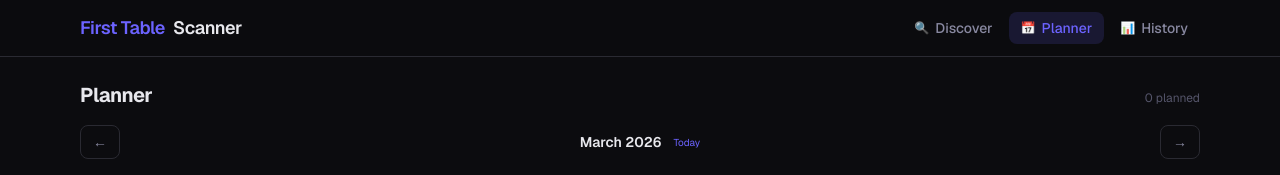
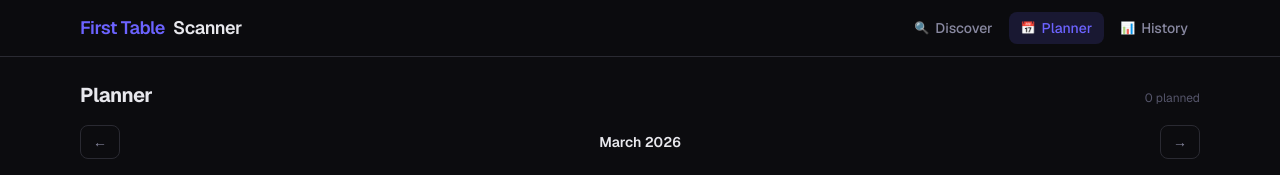
Before and after one commit to alex-south/first-table-scanner, a Next.js app: page /planner in a window 1280 px wide. Shown: the top 175 px of the page. Built offline with nearby package versions, Linux system fonts and the light colour scheme.

Commit message:
Remove Today button from planner month header
Today cell highlight in the calendar grid remains.

Co-Authored-By: Claude Opus 4.6 (1M context) <noreply@anthropic.com>

```diff
--- a/src/components/PlannerView.tsx
+++ b/src/components/PlannerView.tsx
@@ -199,15 +199,7 @@ export function PlannerView({ restaurants }: PlannerViewProps) {
         >
           ←
         </button>
-        <div className="flex items-center gap-3">
-          <span className="text-sm font-semibold text-[var(--color-text)]">{monthLabel}</span>
-          <button
-            onClick={goToday}
-            className="text-[10px] text-[var(--color-accent)] hover:underline"
-          >
-            Today
-          </button>
-        </div>
+        <span className="text-sm font-semibold text-[var(--color-text)]">{monthLabel}</span>
         <button
           onClick={nextMonth}
           className="px-3 py-1.5 rounded-lg border border-[var(--color-border)] text-sm text-[var(--color-text-muted)] hover:text-[var(--color-text)] hover:border-[var(--color-border-light)] transition-colors"
```
